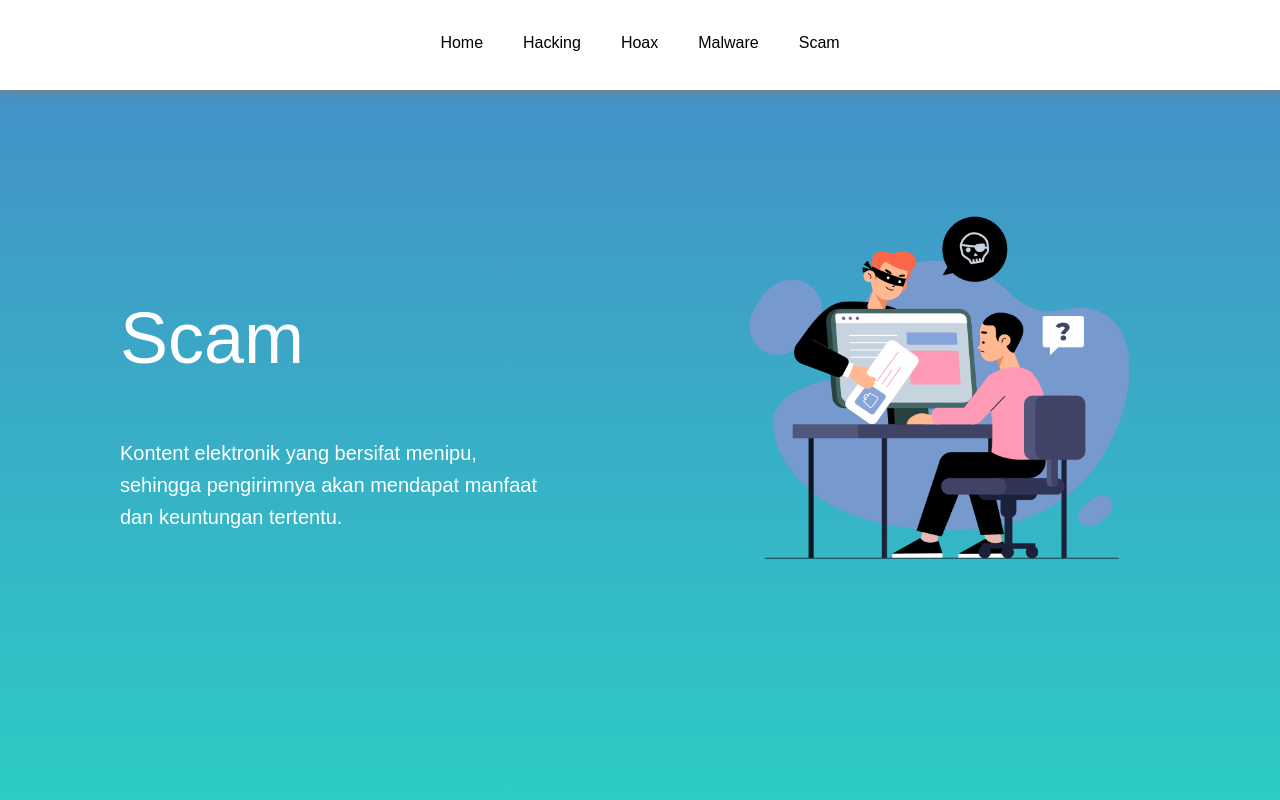
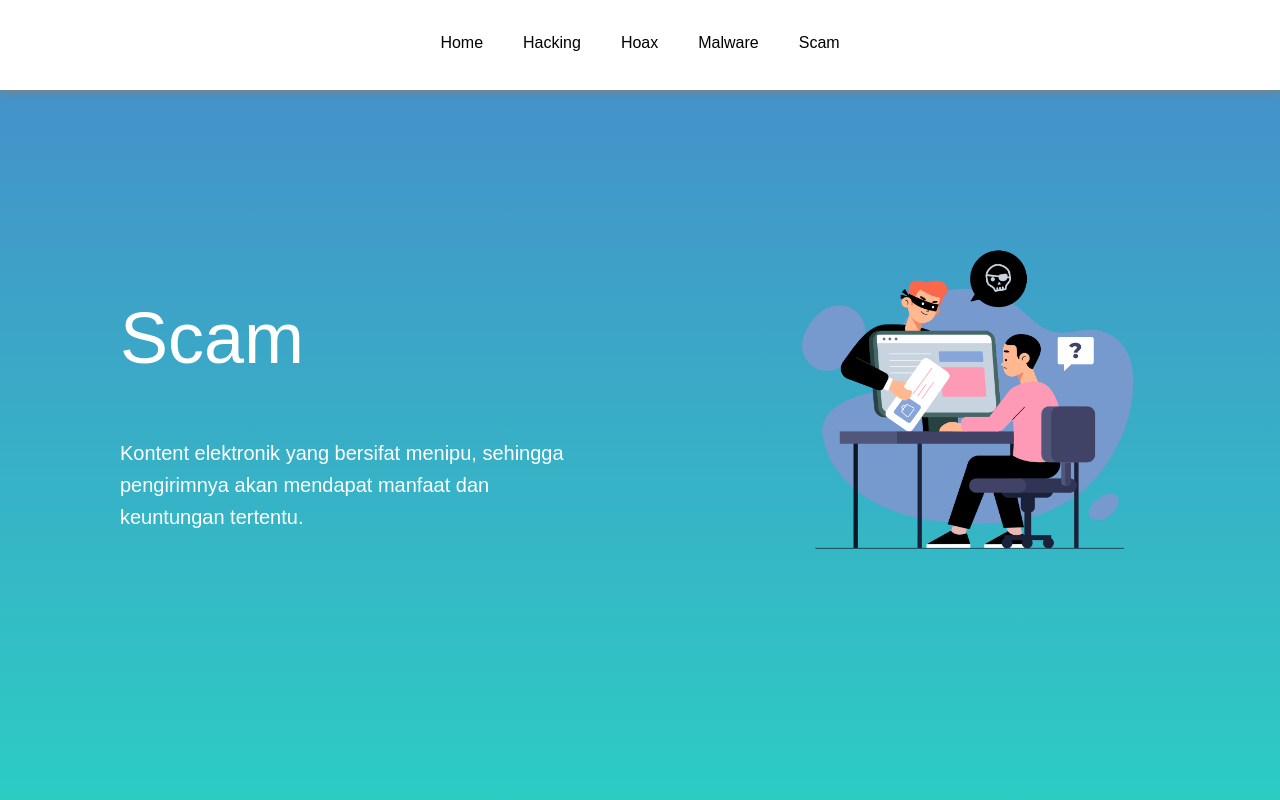
Before and after one commit to Allestor-Oakley/ancaman-digital-vue, a Vue app: page /Scam in a window 1280 px wide. Shown: the top 800 px of the page. Built offline with nearby package versions, Linux system fonts and the light colour scheme.

Commit message:
add animation to scam section illustration

```diff
--- a/src/views/cyber-crime/Scam.vue
+++ b/src/views/cyber-crime/Scam.vue
@@ -5,7 +5,13 @@
     :title="judul.title"
     :context="judul.context">
     <div id="illustration">
-      <img src="../../assets/cyber-crime/scam/judul/scam.png" alt="" width="430">
+      <img src="../../assets/cyber-crime/scam/judul/scam.png" alt="" width="375">
+      <img class="circuit" src="../../assets/cyber-crime/scam/judul/circuit-up-1_animated.svg" alt="" style="top : 5px; left : 28px">
+      <img class="circuit" src="../../assets/cyber-crime/scam/judul/circuit-up-2_animated.svg" alt="" style="top : -35px; left : 120px">
+      <img class="circuit" src="../../assets/cyber-crime/scam/judul/circuit-up-3_animated.svg" alt="" style="top : -30px; left : 250px">
+      <img class="circuit" src="../../assets/cyber-crime/scam/judul/circuit-down-1_animated.svg" alt="" style="top : 220px; left : 28px">
+      <img class="circuit" src="../../assets/cyber-crime/scam/judul/circuit-down-2_animated.svg" alt="" style="top : 270px; left : 130px">
+      <img class="circuit" src="../../assets/cyber-crime/scam/judul/circuit-down-3_animated.svg" alt="" style="top : 220px; left : 270px">
     </div>
   </Judul>
   <ContohKasus
@@ -110,5 +116,18 @@ export default {
 </script>
 
 <style scoped>
-
+#illustration {
+  position: relative;
+  top: 10px;
+}
+#illustration > img:nth-child(1) {
+  z-index: 2;
+  position: relative;
+}
+.circuit {
+  position: absolute;
+  width: 76px;
+  height: 157px;
+  z-index: 1;
+}
 </style>
```
